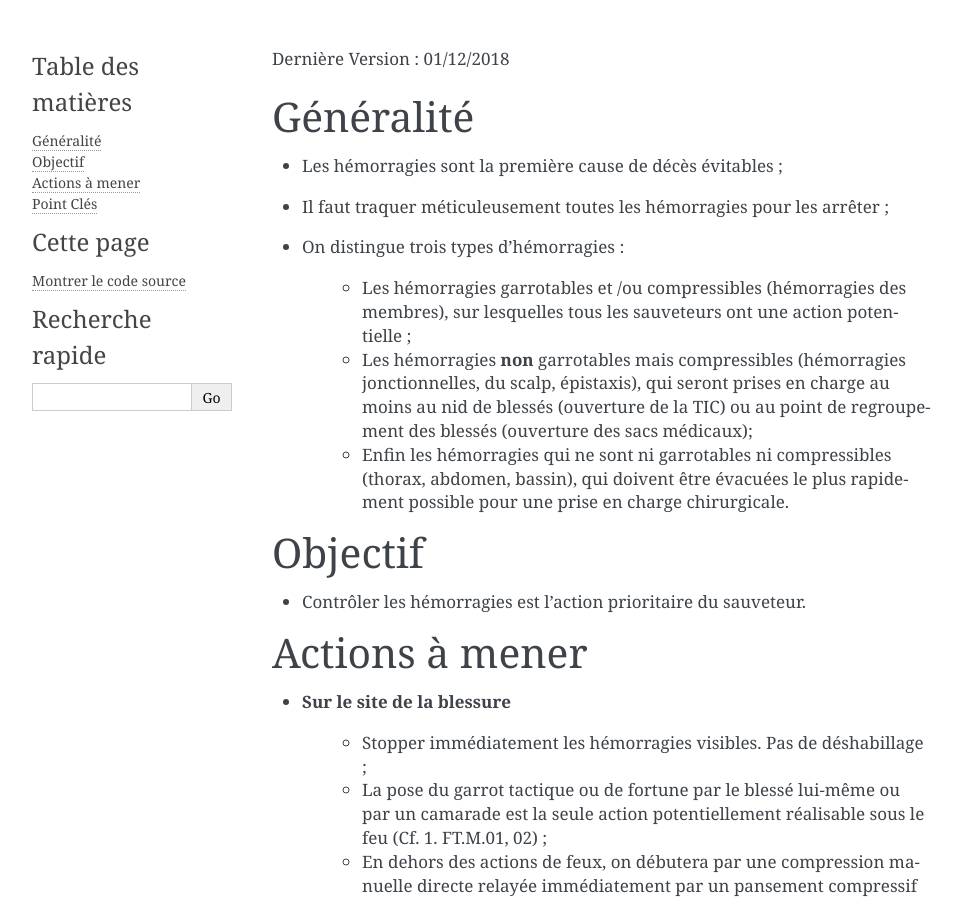
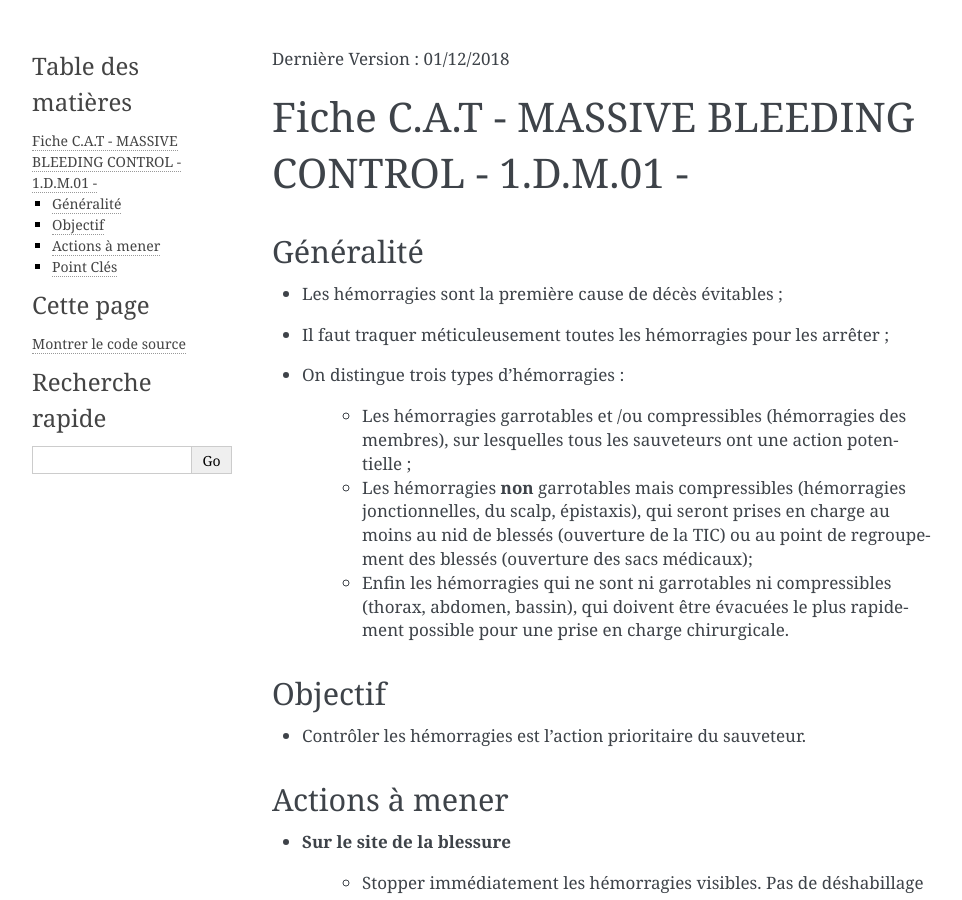
Before and after one commit to Haru13cl/medopex, a Sphinx documentation site: the page built from docs/source/1-D-M-001.rst, in a window 1280 px wide and 900 px high. Shown: the whole window, without its empty margins (148-1110 px from the left). Built offline with Sphinx 7.4.7, drawn with Linux system fonts in a browser that asks for light colours.

Commit message:
Google Docs reST Editor@2019-4-24 10:5:55

```diff
--- a/docs/source/1-D-M-001.rst
+++ b/docs/source/1-D-M-001.rst
@@ -1,4 +1,9 @@
 Dernière Version : 01/12/2018
+
+.. _h53182a681e424d29173325352a661c58:
+
+Fiche C.A.T - MASSIVE BLEEDING  CONTROL - 1.D.M.01 -
+####################################################
 
 .. _h553c5ea4117612291579681b784858:
 
```
